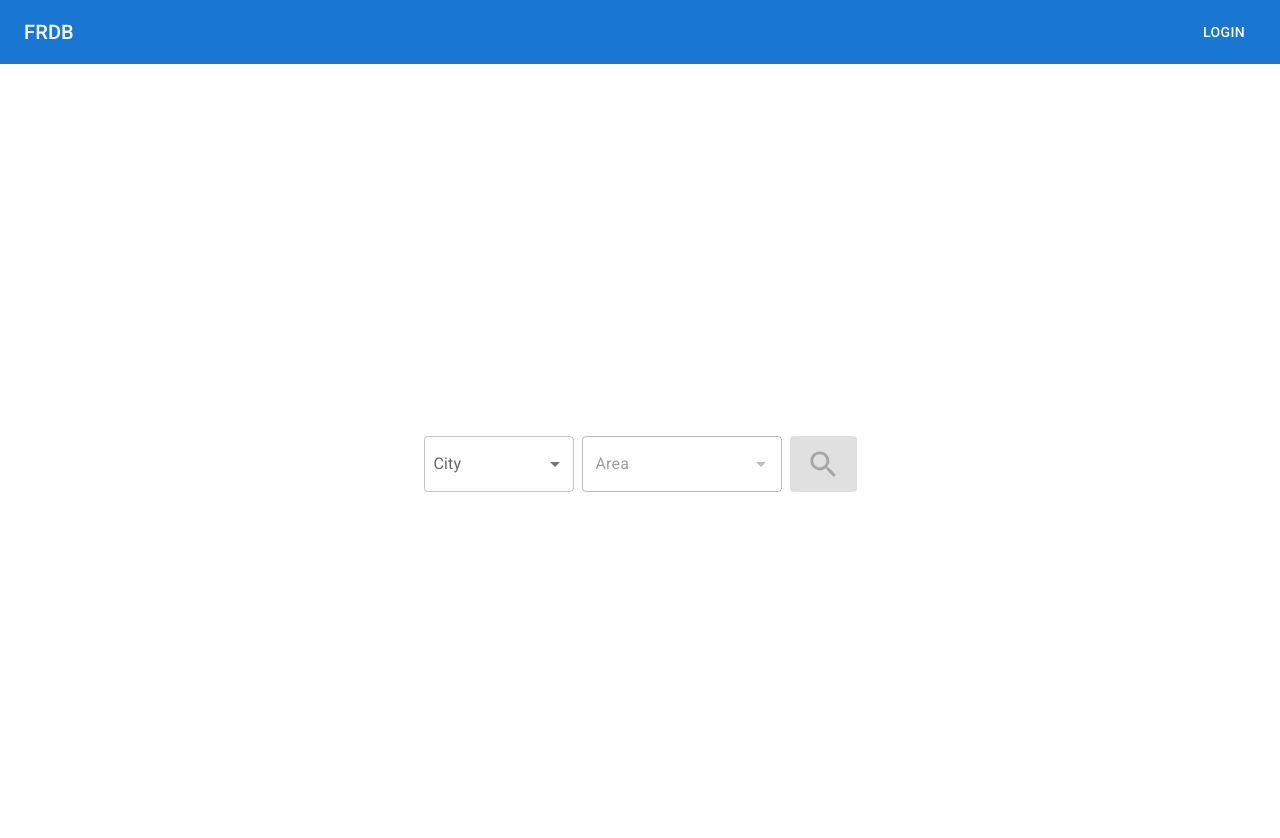
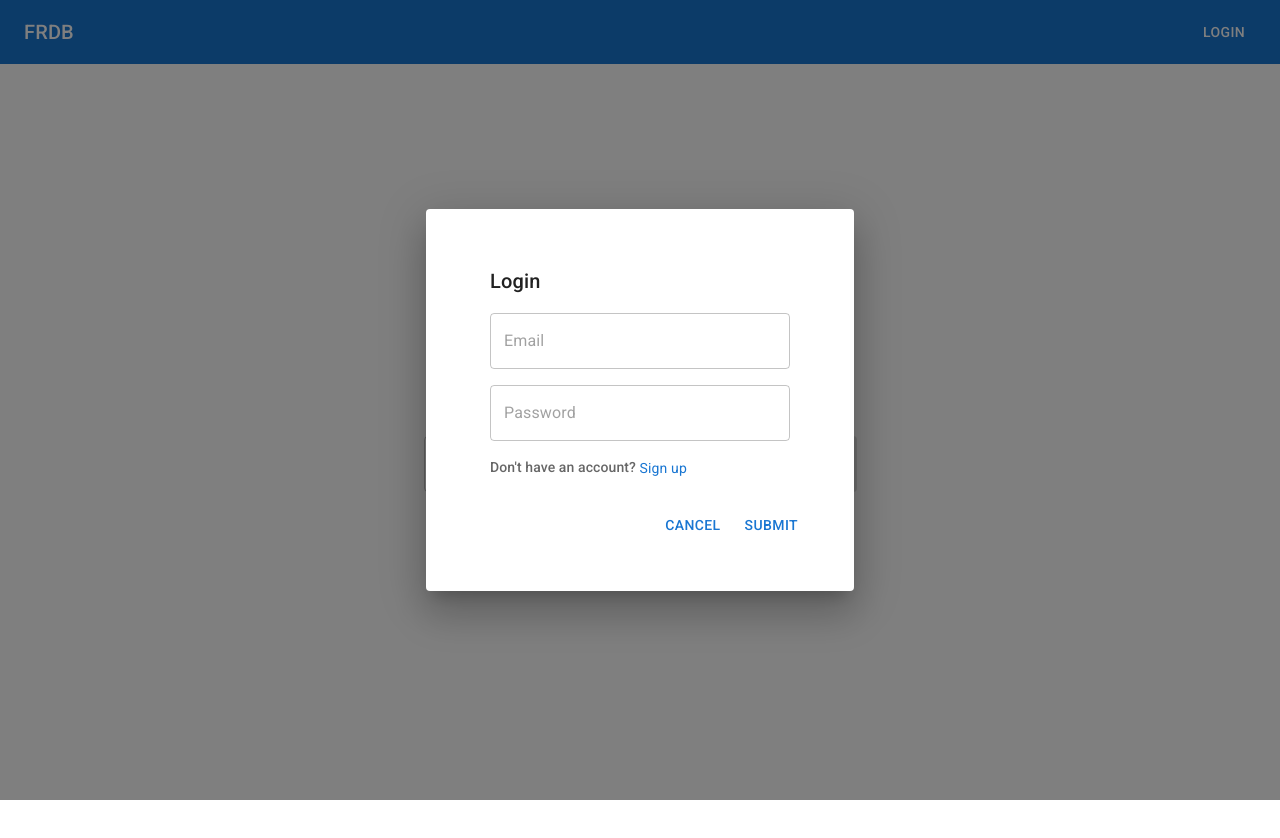
Before and after one commit to FahadQurashi49/frdb, a React (Create React App) app: page / in a window 1280 px wide. Both pictures are taken after a click on the button "LOGIN". Shown: the top 838 px of the page. Built offline with nearby package versions, Linux system fonts and the light colour scheme; the HTML template or start-up script is replaced by a standard one.

Commit message:
feat(Login): add login, signup dialog

```diff
--- a/src/components/Layout.tsx
+++ b/src/components/Layout.tsx
@@ -1,6 +1,9 @@
-import { ReactNode } from 'react';
+import { ReactNode, useState } from 'react';
 import { Box } from '@mui/system';
 import { AppBar, Button, Toolbar, Typography } from '@mui/material';
+import LoginDialog from './LoginDialog';
+import SignUpDialog from './SignUpDialog';
+
 
 interface Props {
     children?: ReactNode
@@ -8,6 +11,27 @@ interface Props {
 }
 
 function Layout({ children } : Props) {
+    const [openLoginDialog, setOpenLoginDialog] = useState(false);
+    const [openSignupDialog, setOpenSignUpDialog] = useState(false);
+
+    const handleLoginClick = () => {
+        setOpenLoginDialog(true);
+    };
+    const handleLoginDialogClose = () => {
+        setOpenLoginDialog(false);
+    };
+    const handleSignUpClick = () => {
+        setOpenLoginDialog(false);
+        setOpenSignUpDialog(true);
+    };
+
+    const handleSignUpDialogClose = () => {
+        setOpenSignUpDialog(false);
+    };
+    const handleLoginFromSignUpClick = () => {
+        setOpenLoginDialog(true);
+        setOpenSignUpDialog(false);
+    };
     return (
         <Box>
             <Box sx={{ flexGrow: 1 }}>
@@ -16,13 +40,15 @@ function Layout({ children } : Props) {
                         <Typography variant="h6" component="div" sx={{ flexGrow: 1 }}>
                             FRDB
                         </Typography>
-                        <Button color="inherit">Login</Button>
+                        <Button onClick={handleLoginClick} color="inherit">Login</Button>
                     </Toolbar>
                 </AppBar>
             </Box>
             <Box>
                 <Toolbar />
                 <Box >
+                    <LoginDialog open={openLoginDialog} handleClose={handleLoginDialogClose} handleSignUpClick={handleSignUpClick} />
+                    <SignUpDialog open={openSignupDialog} handleClose={handleSignUpDialogClose} handleLoginClick={handleLoginFromSignUpClick} />
                     {children}
                 </Box>
 
--- /dev/null
+++ b/src/components/LoginDialog.tsx
@@ -0,0 +1,45 @@
+import { Button, Dialog, DialogActions, DialogContent, DialogContentText, DialogTitle, Link, TextField } from "@mui/material";
+import { Box, Stack } from "@mui/system";
+
+interface Props {
+    open: boolean,
+    handleClose: () => void
+    handleSignUpClick: () => void
+    // any props that come into the component
+}
+
+function LoginDialog({ open, handleClose, handleSignUpClick }: Props) {
+    return (
+        <Dialog open={open} onClose={handleClose}>
+            <Box m={5}>
+                <DialogTitle>
+                    Login
+                </DialogTitle>
+                <DialogContent sx={{ width: 300 }}>
+                    <Stack spacing={2}>
+                        <TextField type='email' placeholder='Email' variant='outlined' />
+                        <TextField type='password' placeholder='Password' variant='outlined' />
+                        <DialogContentText variant='subtitle2'>
+                            Don't have an account?&nbsp;
+                            <Link
+                                component='button'
+                                variant='body2'
+                                underline='hover'
+                                onClick={handleSignUpClick}
+                            >
+                                Sign up
+                            </Link>
+                        </DialogContentText>
+                    </Stack>
+                </DialogContent>
+                <DialogActions>
+                    <Button onClick={handleClose}>Cancel</Button>
+                    <Button onClick={handleClose}>Submit</Button>
+                </DialogActions>
+
+            </Box>
+        </Dialog>
+    );
+}
+
+export default LoginDialog;
--- /dev/null
+++ b/src/components/SignUpDialog.tsx
@@ -0,0 +1,46 @@
+import { Button, Dialog, DialogActions, DialogContent, DialogContentText, DialogTitle, Link, TextField } from "@mui/material";
+import { Box, Stack } from "@mui/system";
+
+interface Props {
+    open: boolean,
+    handleClose: () => void
+    handleLoginClick: () => void
+    // any props that come into the component
+}
+
+function SignUpDialog({ open, handleClose, handleLoginClick }: Props) {
+    return (
+        <Dialog open={open} onClose={handleClose}>
+            <Box m={5}>
+                <DialogTitle>
+                    SignUp
+                </DialogTitle>
+                <DialogContent sx={{ width: 300 }}>
+                    <Stack spacing={2}>
+                        <TextField type='text' placeholder='Name' variant='outlined' />
+                        <TextField type='email' placeholder='Email' variant='outlined' />
+                        <TextField type='password' placeholder='Password' variant='outlined' />
+                        <DialogContentText variant='subtitle2'>
+                            Already have an account?&nbsp;
+                            <Link
+                                component='button'
+                                variant='body2'
+                                underline='hover'
+                                onClick={handleLoginClick}
+                            >
+                                Login
+                            </Link>
+                        </DialogContentText>
+                    </Stack>
+                </DialogContent>
+                <DialogActions>
+                    <Button onClick={handleClose}>Cancel</Button>
+                    <Button onClick={handleClose}>Submit</Button>
+                </DialogActions>
+
+            </Box>
+        </Dialog>
+    );
+}
+
+export default SignUpDialog;
```
